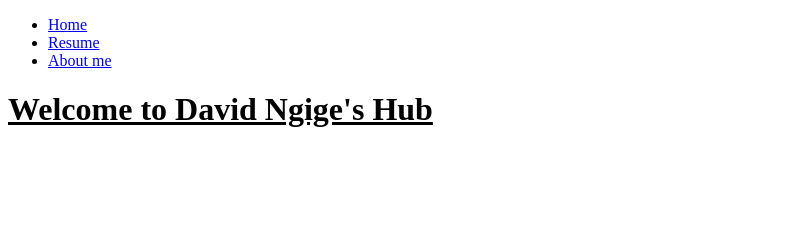
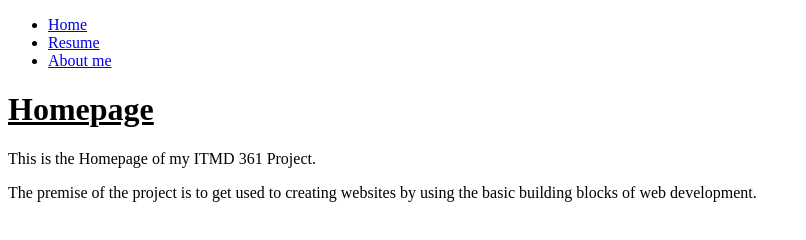
Before and after one commit to dnov09/itmd361-project1, a plain HTML site: page index.html in a window 1280 px wide. Shown: the whole page, without its empty margins (0-806 px from the left). Drawn offline with Linux system fonts and the light colour scheme.

Commit message:
finished homepage

```diff
--- a/index.html
+++ b/index.html
@@ -12,19 +12,21 @@
     <nav>
         <ul>
             <li>
-               <a href="index.html">Home</a>
+                <a href="index.html">Home</a>
             </li>
             <li>
-               <a href="resume.html">Resume</a>
+                <a href="resume.html">Resume</a>
             </li>
             <li>
-               <a href="aboutme.html">About me</a>
+                <a href="aboutme.html">About me</a>
             </li>
 
         </ul>
     </nav>
-    <!-- TODO: Center -->
-    <h1><u>Welcome to David Ngige's Hub</u></h1>
+    <!-- TODO: Center the below information-->
+    <h1><u>Homepage</u></h1>
+    <p>This is the Homepage of my ITMD 361 Project.</p>
+    <p>The premise of the project is to get used to creating websites by using the basic building blocks of web development.</p>
 </body>
 
 </html>
```
Also changed, not shown: aboutme.html (+1 -2 lines), resume.html (+1 -1 lines).
